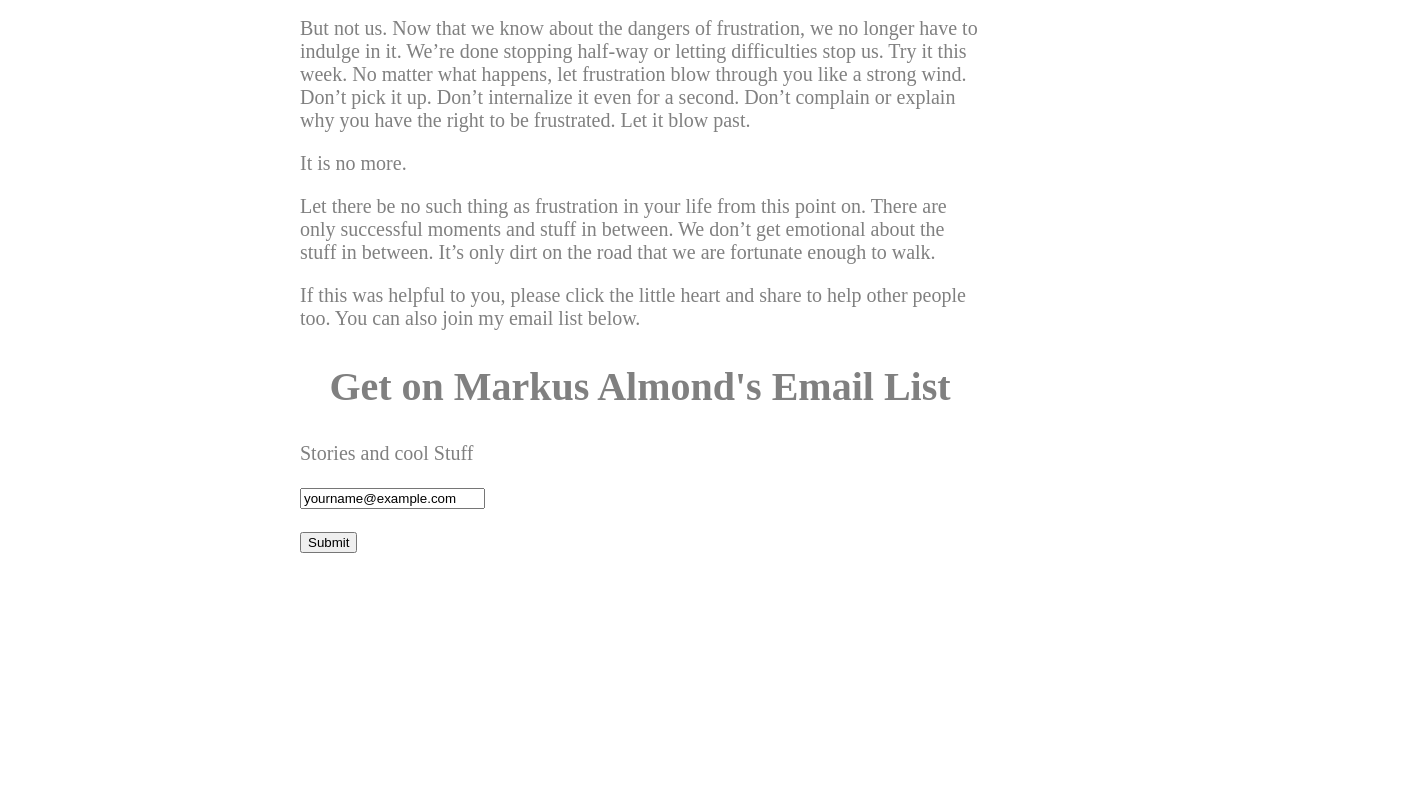
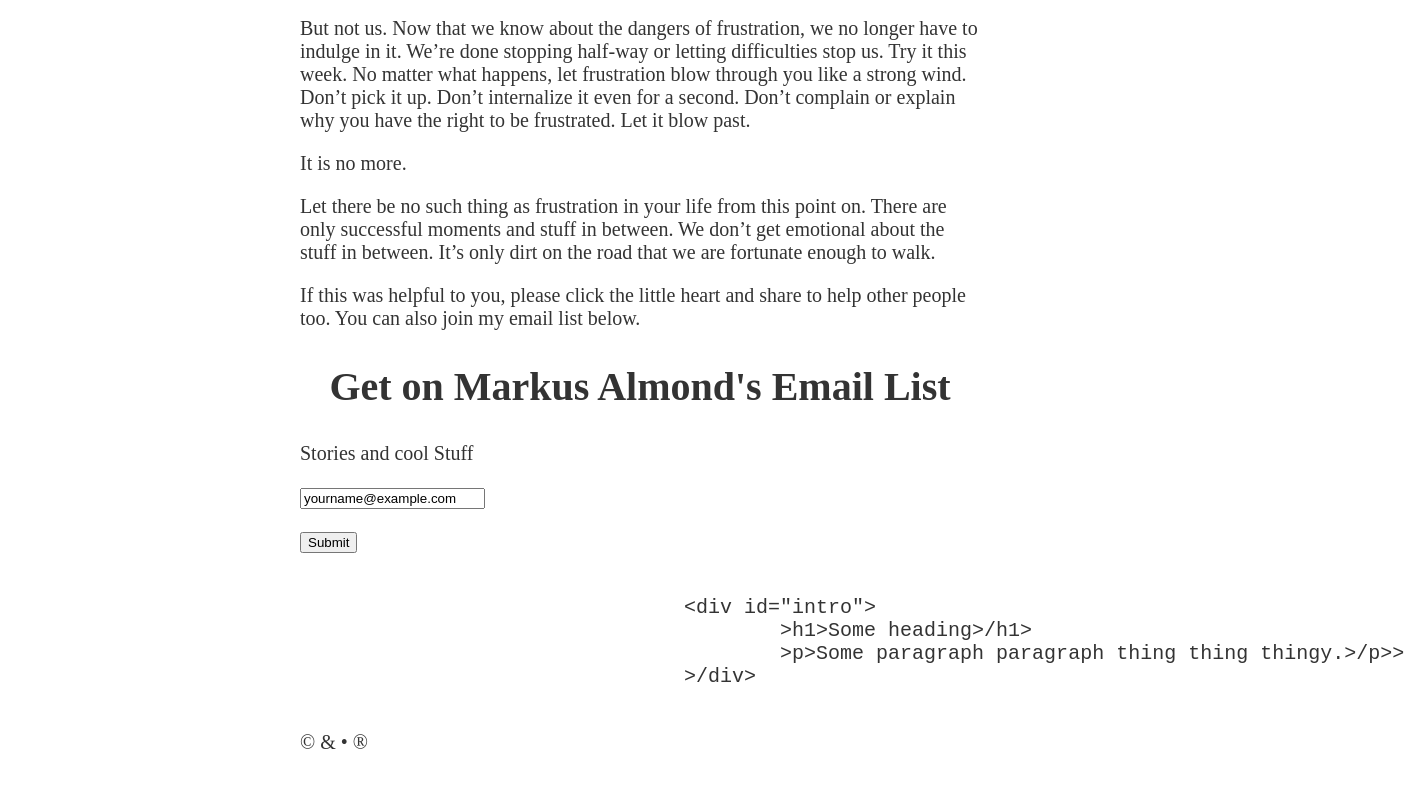
Before and after one commit to adancovarrubias/po, a plain HTML site: page index.html in a window 1280 px wide. Shown: the part 2646-3434 px from the top of the page, 1404 px wide, since content can reach past the window. Drawn offline with Linux system fonts and the light colour scheme.

Commit message:
index creado

```diff
--- a/css/style.css
+++ b/css/style.css
@@ -19,7 +19,7 @@
 body {
  	font-size: 20px;
  	font-family: 'Times New Roman';
- 	color: gray;
+ 	color: rgba(0,0,0,.8);
  	text-align: justify center;
  	margin: 300px;
 
--- a/index.html
+++ b/index.html
@@ -39,5 +39,18 @@
 			<p>Stories and cool Stuff</p>
 			<p><input type="text" name="name" value="yourname@example.com" style="align-content: center;"></p>
 			<input type="submit" style="text-align: center;">
+
+			<pre><code>
+				&lt;div id="intro"&gt;
+					&gt;h1&gt;Some heading&gt;/h1&gt;
+					&gt;p&gt;Some paragraph paragraph thing thing thingy.&gt;/p&gt;&gt;
+				&gt;/div&gt;
+			</code></pre>
+
+			&copy;
+			&amp;
+			&bull;
+			&reg;
+
   </body>
 </html>
```
